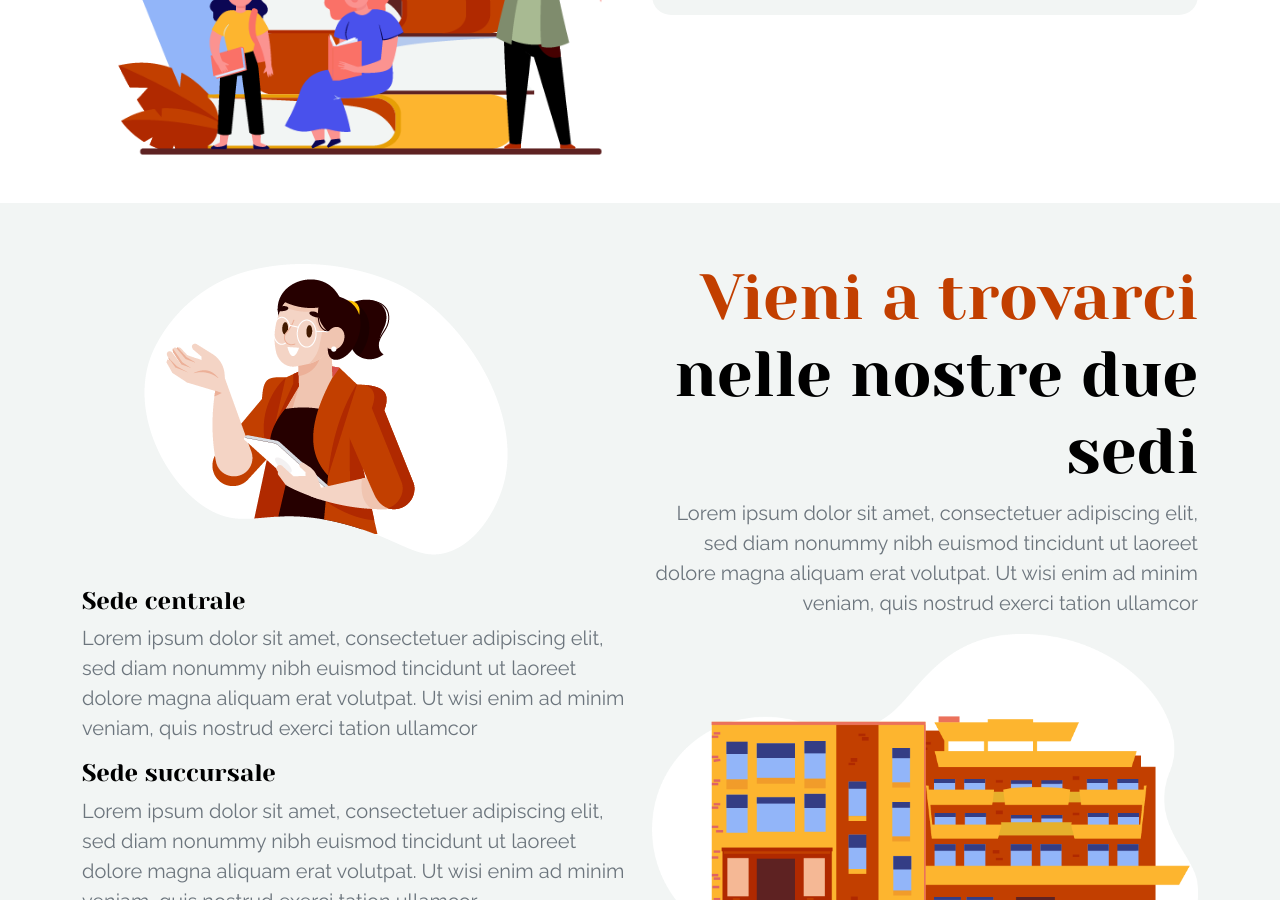
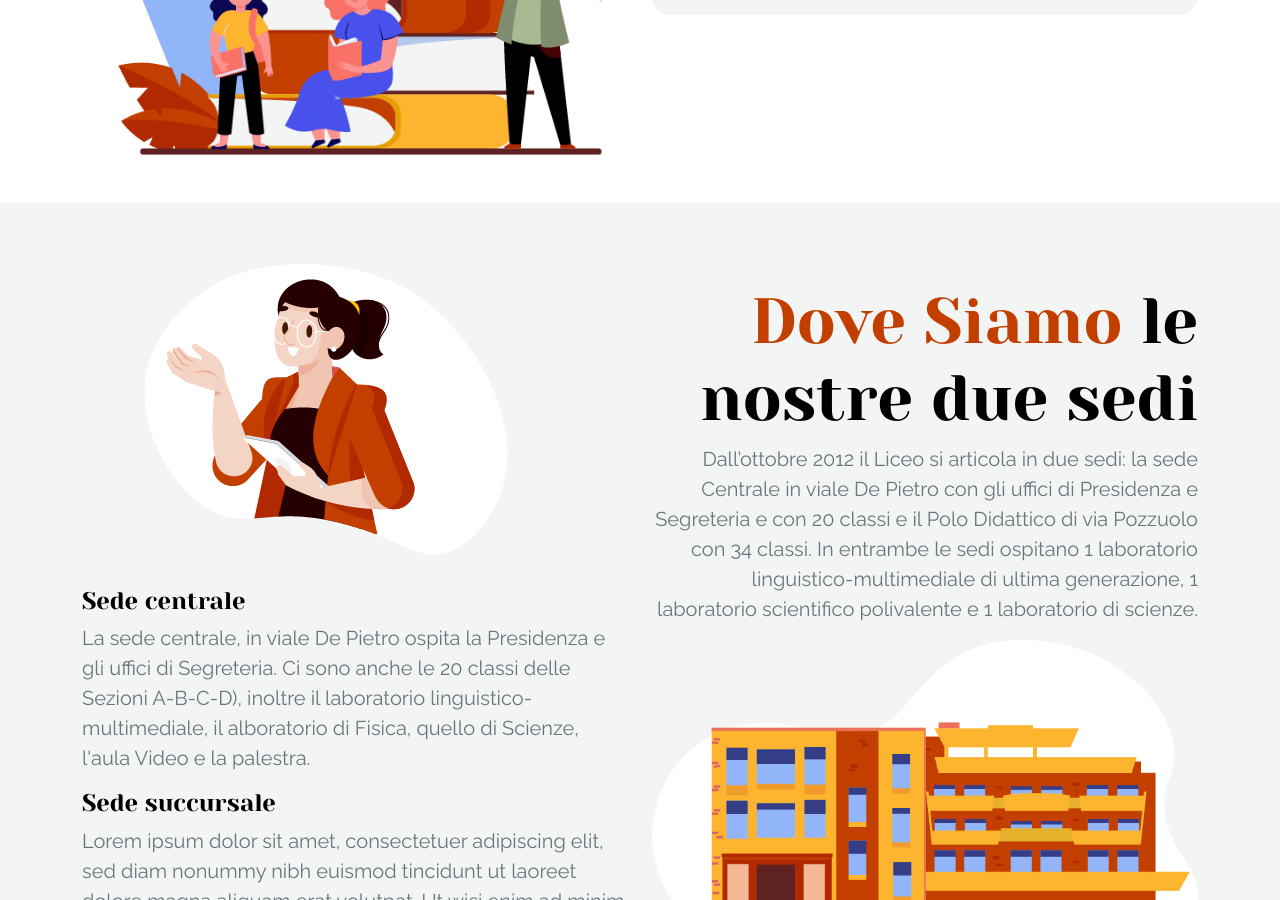
Before and after one commit to PiervitoCreanza/orientamento.liceodegiorgi.edu.it, a Jekyll site: the page built from index.html, in a window 1280 px wide and 900 px high, scrolled down 1977 px. Built offline with Jekyll 4.4.1, drawn with Linux system fonts in a browser that asks for light colours; some of the changed text lies outside the part shown.

Commit message:
modificato testo
inserito testo delle sedi; spostare tabella oraria in pagina Didattica;

```diff
--- a/_data/home.json
+++ b/_data/home.json
@@ -1,6 +1,6 @@
 {
     "sezione1": {
-        "sottotitolo": "Qui bisognerebbe scrivere uno slogan semplice ma efficace che occupi possibilmente due righe.",
+        "sottotitolo": " Il Regio Liceo Scientifico di Lecce, intitolato a Cosimo De Giorgi l’anno dopo la sua nascita, fu uno dei primi licei scientifici nati dopo l’istituzione di questo tipo di scuola con la riforma Gentile nel 1923. In questi quasi 100 anni ha curato la formazione umana e culturale di generazioni di giovani salentini. Oggi accoglie nelle sue due sedi circa 1400 studenti suddivisi in 53 classi.",
         "pulsanteRosso": "Scrivici",
         "pulsante": "Domande frequenti"
     },
@@ -25,12 +25,12 @@
         }
     },
     "sezione4": {
-        "titoloRosso": "Vieni a trovarci",
-        "titolo": "nelle nostre due sedi",
-        "sottotitolo": "Lorem ipsum dolor sit amet, consectetuer adipiscing elit, sed diam nonummy nibh euismod tincidunt ut laoreet dolore magna aliquam erat volutpat. Ut wisi enim ad minim veniam, quis nostrud exerci tation ullamcor",
+        "titoloRosso": "Dove Siamo",
+        "titolo": "le nostre due sedi",
+        "sottotitolo": "Dall’ottobre 2012 il Liceo si articola in due sedi: la sede Centrale in viale De Pietro con gli uffici di Presidenza e Segreteria e con 20 classi e il Polo Didattico di via Pozzuolo con 34 classi. In entrambe le sedi ospitano 1 laboratorio linguistico-multimediale di ultima generazione, 1 laboratorio scientifico polivalente e 1 laboratorio di scienze.",
         "paragrafo1": {
             "titolo": "Sede centrale",
-            "sottotitolo":"Lorem ipsum dolor sit amet, consectetuer adipiscing elit, sed diam nonummy nibh euismod tincidunt ut laoreet dolore magna aliquam erat volutpat. Ut wisi enim ad minim veniam, quis nostrud exerci tation ullamcor"
+            "sottotitolo":"La sede centrale, in viale De Pietro ospita la Presidenza e gli uffici di Segreteria. Ci sono anche le 20 classi delle Sezioni A-B-C-D), inoltre il laboratorio linguistico-multimediale, il alboratorio di Fisica, quello di Scienze, l'aula Video e la palestra."
         },
         "paragrafo2": {
             "titolo": "Sede succursale",
@@ -39,7 +39,7 @@
     },
     "sezione5": {
         "titoloRosso": "Simula il tuo",
-        "titolo": "orario scolastico",
+        "titolo": "orario scolastico --- pag DIDATTICA",
         "sottotitolo": "Lorem ipsum dolor sit amet, consectetuer adipiscing elit, sed diam nonummy nibh euismod tincidunt ut laoreet dolore magna aliquam erat volutpat. Ut wisi enim ad minim veniam, quis nostrud exerci tation ullamcor"
     }
 }
```
